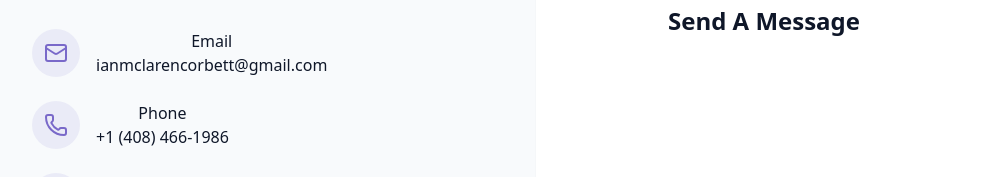
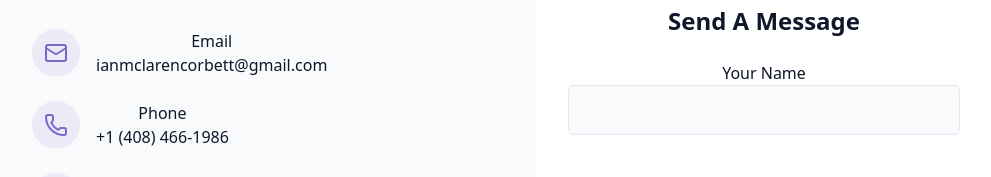
Before and after one commit to iancorbett/reactPortfolio, a React (Vite) app: page / in a window 1280 px wide. Shown: the part 3399-3576 px from the top of the page, without its empty margins (128-1119 px from the left). Built offline with nearby package versions, Linux system fonts and the light colour scheme.

Commit message:
add dname to form

```diff
--- a/src/components/ContactSection.jsx
+++ b/src/components/ContactSection.jsx
@@ -73,8 +73,18 @@ export const ContactSection = () => {
             <div className="bg-card p-8 rounded-lg shadow-xs">
                 <h3 className="text-2xl font-semibold mb-6">Send A Message</h3>
 
-                <form action="">
-
+                <form action="" className="space-y-6">
+                    <div>
+                        <label htmlFor="name">Your Name</label>
+                        <input
+                        type="text"
+                        id="name"
+                        name="name"
+                        required
+                        className="w-full px-4 py-3 rounded-md border border-input bg-background focus:outline-hidden focus:ring-2 focus:ring-primary"
+                        placeholder=""
+                         />
+                    </div>
                 </form>
             </div>
         </div>
```
